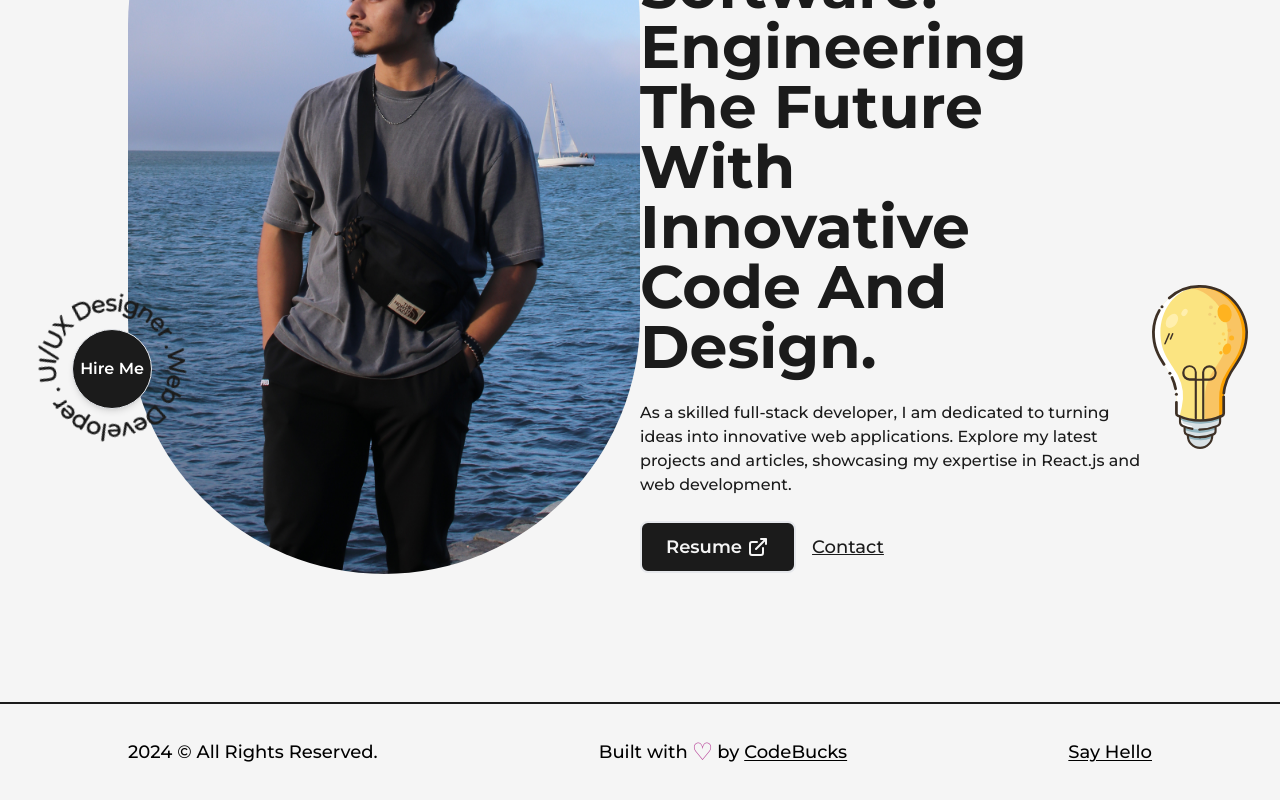
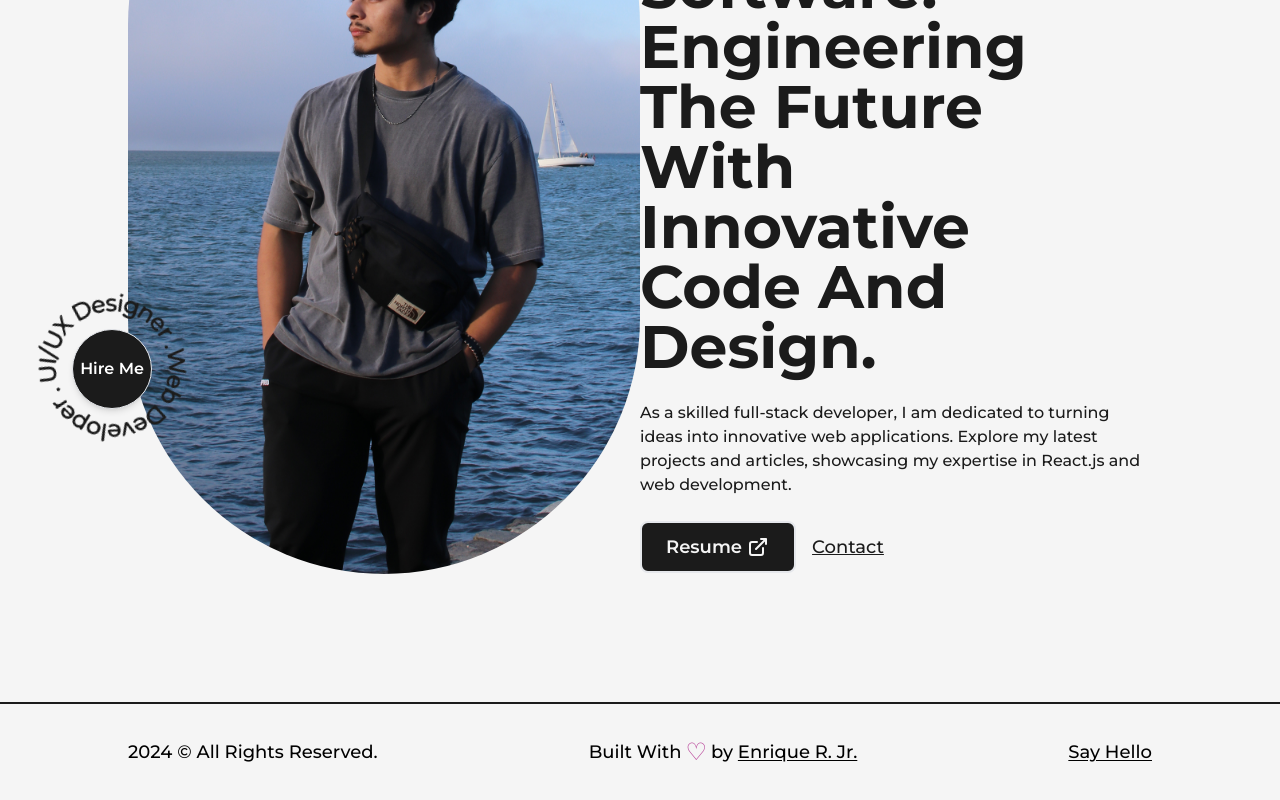
Before and after one commit to Quantum-Impulse/Next.js-portfolio-website, a Next.js app: page / in a window 1280 px wide. Shown: the part 319-1119 px from the top of the page. Built offline with nearby package versions, Linux system fonts and the light colour scheme.

Commit message:
removing the light bulb for the time being

```diff
--- a/src/components/Footer.js
+++ b/src/components/Footer.js
@@ -13,13 +13,13 @@ const Footer = () => {
         <span>{new Date().getFullYear()} &copy; All Rights Reserved.</span>
 
         <div className="flex items-center lg:py-2">
-          Built with <span className="text-primary text-2xl px-1 dark:text-primaryDark">&#9825;	</span> by&nbsp;
+          Built With <span className="text-primary text-2xl px-1 dark:text-primaryDark">&#9825;	</span> by&nbsp;
           <Link
-            href="https://devdreaming.com"
+            href="https://www.linkedin.com/in/enrique-rivera-jr/"
             target="_blank"
             className="underline underline-offset-2"
           >
-            CodeBucks
+            Enrique R. Jr.
           </Link>
         </div>
 
--- a/src/pages/index.js
+++ b/src/pages/index.js
@@ -77,11 +77,11 @@ export default function Home() {
 
         <HireMe />
         <div className="absolute right-8 bottom-8 inline-block w-24 md:hidden">
-          <Image
+          {/* <Image
             className="relative h-auto w-full"
             src={lightBulb}
             alt="Codebucks"
-          />
+          /> */}
         </div>
       </article>
     </>
```
